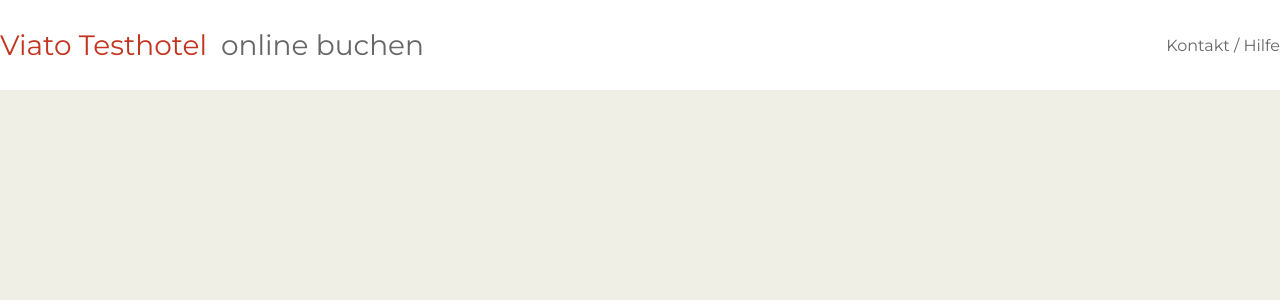
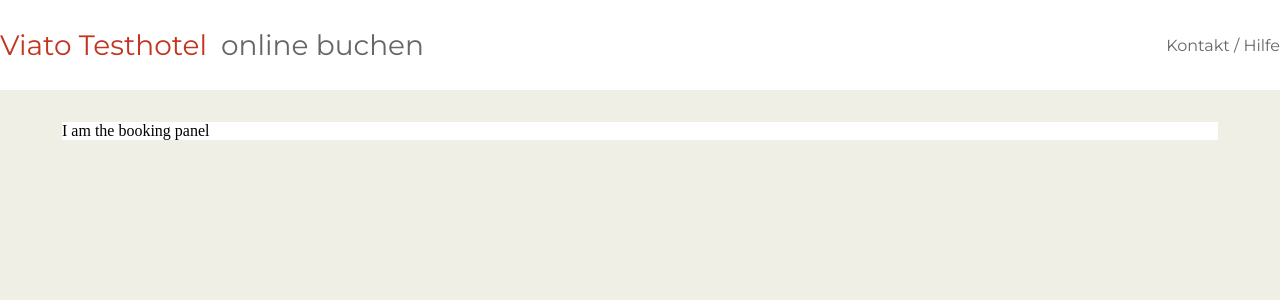
Before and after one commit to vibueno/viato_buchungsmaschine, a React app: page / in a window 1280 px wide. Shown: the top 300 px of the page. Built offline with nearby package versions, Linux system fonts and the light colour scheme.

Commit message:
Add booking panel

```diff
--- /dev/null
+++ b/src/views/BookingPanel/index.scss
@@ -0,0 +1,6 @@
+@import '../../variables.scss';
+
+.booking-panel {
+  margin: 32px 62px 0 62px;
+  background-color: $color-white;
+}
--- /dev/null
+++ b/src/views/BookingPanel/index.tsx
@@ -0,0 +1,11 @@
+import React from 'react';
+
+import './index.scss';
+
+const BookingPanel = () => (
+  <>
+    <div className="booking-panel">I am the booking panel</div>
+  </>
+);
+
+export default BookingPanel;
--- a/src/views/ContactDetails/index.tsx
+++ b/src/views/ContactDetails/index.tsx
@@ -2,6 +2,6 @@ import React from 'react';
 
 import './index.scss';
 
-const JourneyPlanning = () => <></>;
+const ContactDetails = () => <></>;
 
-export default JourneyPlanning;
+export default ContactDetails;
--- a/src/views/JourneyPlanning/index.tsx
+++ b/src/views/JourneyPlanning/index.tsx
@@ -2,6 +2,6 @@ import React from 'react';
 
 import './index.scss';
 
-const ContactDetails = () => <></>;
+const JourneyPlanning = () => <></>;
 
-export default ContactDetails;
+export default JourneyPlanning;
--- a/src/views/Main/index.tsx
+++ b/src/views/Main/index.tsx
@@ -1,12 +1,14 @@
 import React from 'react';
 
 import Header from '../../components/Header';
+import BookingPanel from '../BookingPanel';
 
 import './index.scss';
 
 const Main = () => (
   <>
     <Header />
+    <BookingPanel />
   </>
 );
 
```
